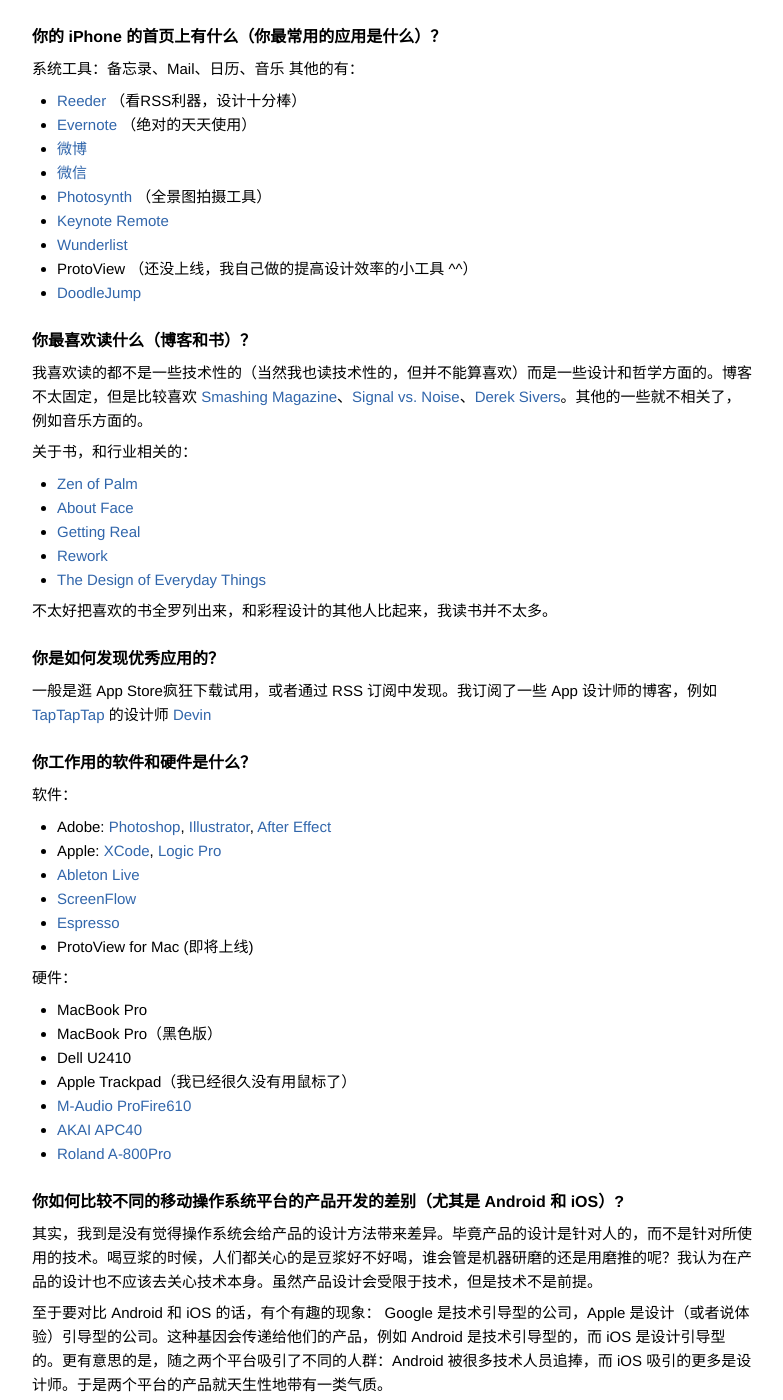
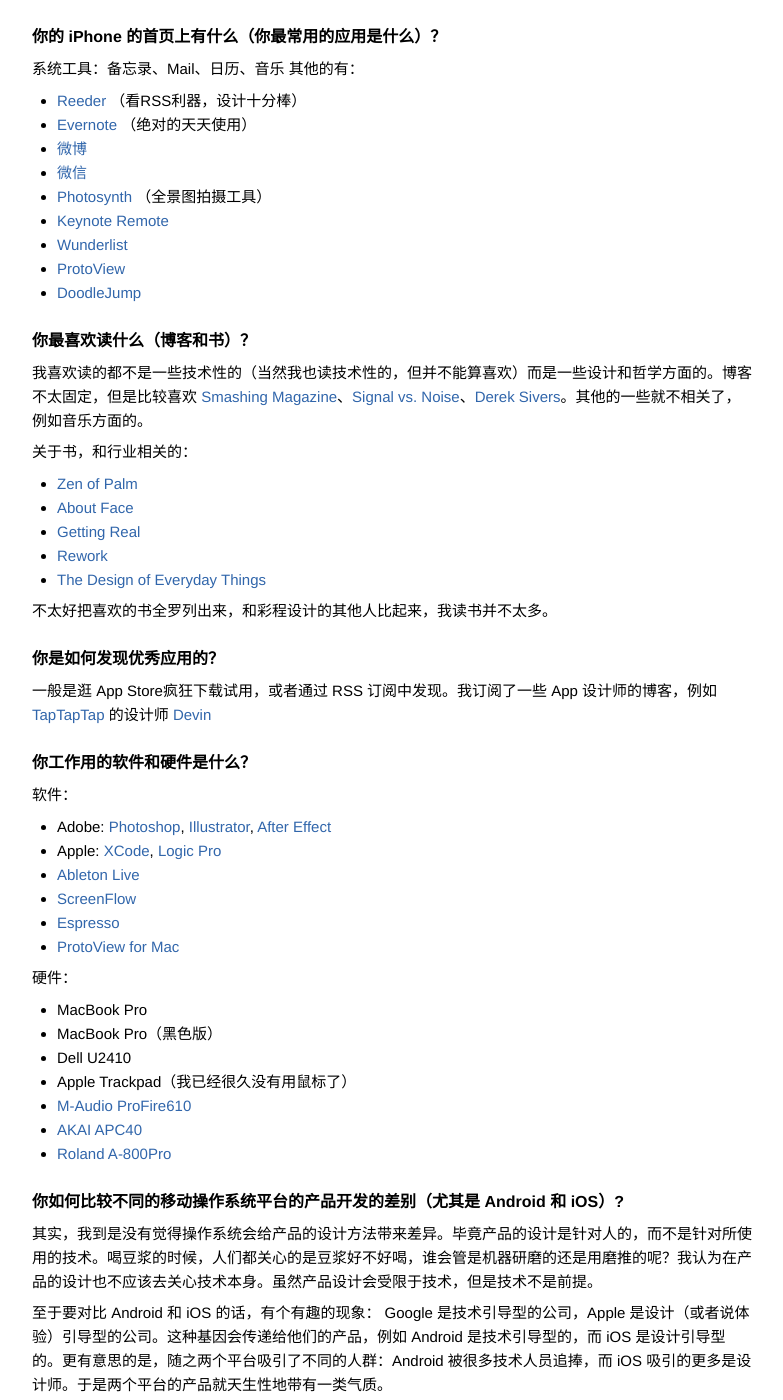
Before and after one commit to guohe/outofbox, a Jekyll site: the page built from _posts/2011-06-19-shawn-mycolorway.markdown, in a window 1280 px wide and 1400 px high, scrolled down 1495 px. Shown: the whole window, without its empty margins (128-911 px from the left). Built offline with Jekyll 4.4.1, drawn with Linux system fonts in a browser that asks for light colours; comment, search, counter and statistics services are not loaded.

Commit message:
added ProtoView link

```diff
--- a/_posts/2011-06-19-shawn-mycolorway.markdown
+++ b/_posts/2011-06-19-shawn-mycolorway.markdown
@@ -45,7 +45,7 @@
 * [Photosynth](http://itunes.apple.com/us/app/photosynth/id430065256?mt=8) （全景图拍摄工具）
 * [Keynote Remote](http://itunes.apple.com/us/app/keynote-remote/id300719251?mt=8)
 * [Wunderlist](http://www.wunderlist.com/)
-* ProtoView （还没上线，我自己做的提高设计效率的小工具 ^^）
+* [ProtoView](http://ezse.com/protoview/)
 * [DoodleJump](http://itunes.apple.com/us/app/doodle-jump-be-warned-insanely/id307727765?mt=8)
 
 #### 你最喜欢读什么（博客和书）？
@@ -71,7 +71,7 @@
 * [Ableton Live](http://www.ableton.com/)
 * [ScreenFlow](http://www.telestream.net/screen-flow/overview.htm)
 * [Espresso](http://macrabbit.com/espresso/)
-* ProtoView for Mac (即将上线)
+* [ProtoView for Mac](http://ezse.com/protoview/)
 
 硬件：
 * MacBook Pro
```
